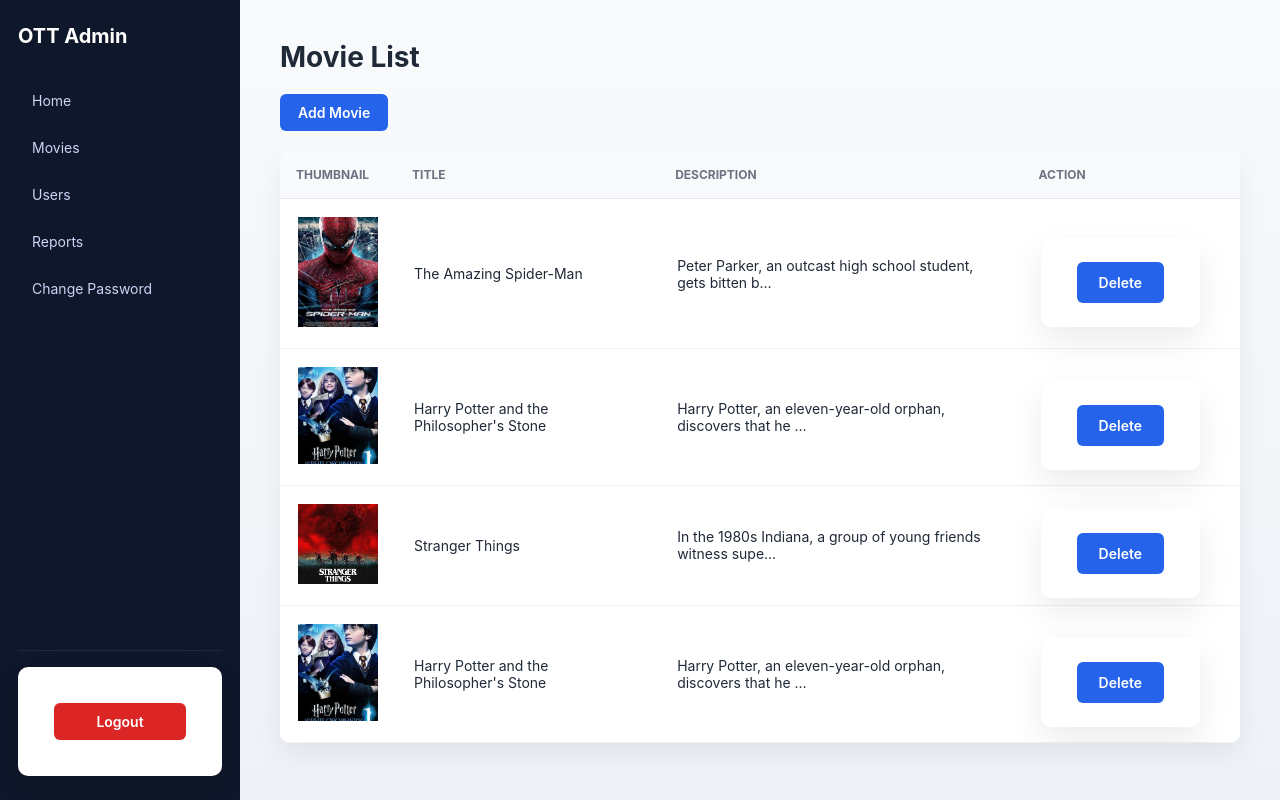
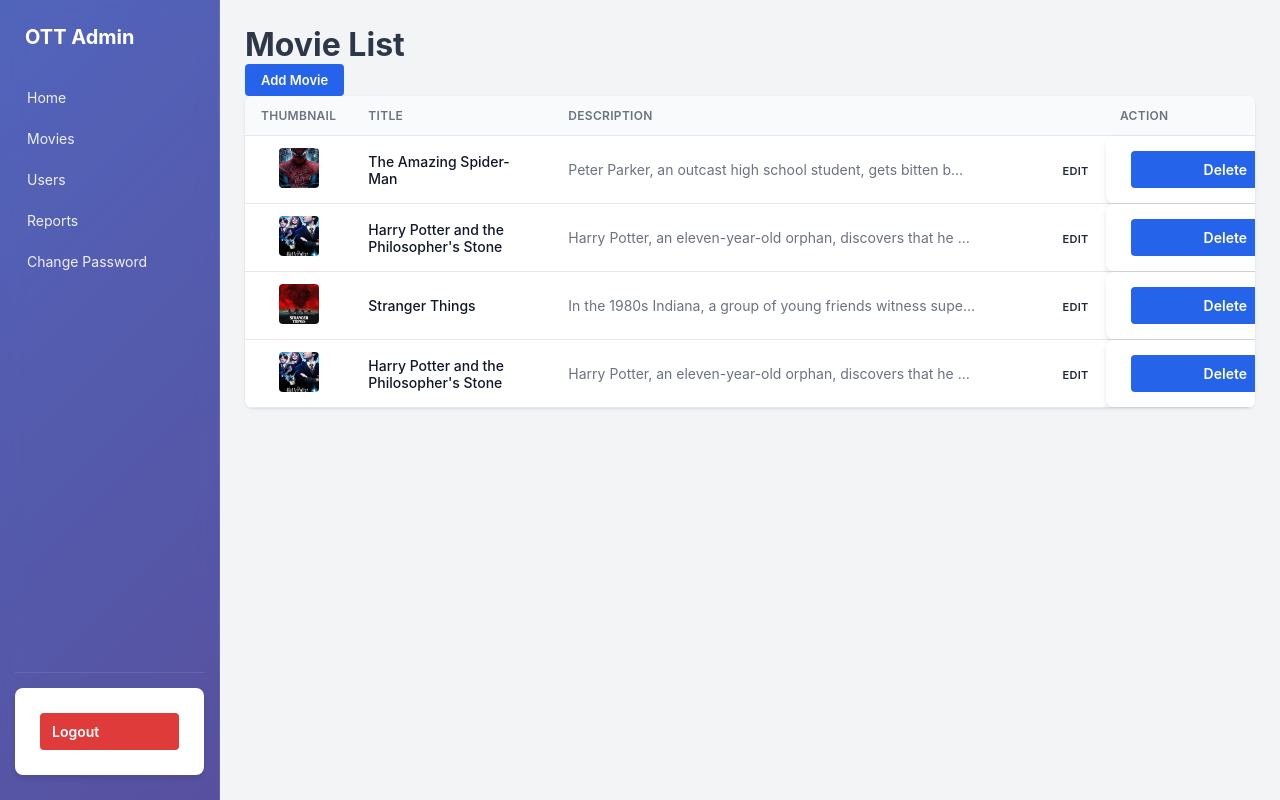
Before and after one commit to Anjana10022002/OTT-Streaming-Platform, a Django app: page /movielist/ in a window 1280 px wide. Run offline with Django 4.2, Linux system fonts and the light colour scheme; a user stored in the database is signed in; data comes from the database, SQL or seed files in the repository.

Commit message:
Fixing css file

```diff
--- a/Admin/admin/adminApp/static/style.css
+++ b/Admin/admin/adminApp/static/style.css
@@ -1,4 +1,4 @@
-* {
+/* * {
     margin: 0;
     padding: 0;
     box-sizing: border-box;
@@ -367,4 +367,353 @@ form button:hover {
     .desc-box, .video-box {
         padding: 20px;
     }
+} */
+
+
+* {
+    margin: 0;
+    padding: 0;
+    box-sizing: border-box;
+    font-family: "Inter", "Segoe UI", Arial, sans-serif;
 }
+
+a {
+    text-decoration: none;
+    color: inherit;
+}
+
+button {
+    border: none;
+    cursor: pointer;
+    font-size: 13px;
+    font-weight: 500;
+}
+
+input:focus,
+textarea:focus,
+button:focus {
+    outline: none;
+}
+
+body {
+    background: linear-gradient(135deg, #667eea 0%, #764ba2 100%);
+    color: #2d3748;
+}
+
+.admin-layout {
+    display: flex;
+    min-height: 100vh;
+    background: linear-gradient(135deg, #667eea 0%, #764ba2 100%);
+}
+
+.sidebar {
+    width: 220px;
+    background: rgba(0, 0, 0, 0.2);
+    backdrop-filter: blur(10px);
+    -webkit-backdrop-filter: blur(10px);
+    color: #ffffff;
+    padding: 25px 15px;
+    display: flex;
+    flex-direction: column;
+    border-right: 1px solid rgba(255, 255, 255, 0.1);
+    height: 100vh;
+    position: sticky;
+    top: 0;
+}
+
+.sidebar-brand {
+    font-size: 20px;
+    font-weight: 700;
+    color: #ffffff;
+    margin-bottom: 30px;
+    padding-left: 10px;
+}
+
+.sidebar-menu {
+    flex: 1;
+}
+
+.sidebar-menu a {
+    display: block;
+    padding: 10px 12px;
+    margin-bottom: 4px;
+    font-size: 14px;
+    border-radius: 4px;
+    color: rgba(255, 255, 255, 0.9);
+}
+
+.sidebar-menu a:hover {
+    background: rgba(255, 255, 255, 0.15);
+    color: #ffffff;
+}
+
+.sidebar-footer {
+    padding-top: 15px;
+    border-top: 1px solid rgba(255, 255, 255, 0.1);
+}
+
+.logoutbtn {
+    width: 100%;
+    padding: 10px 12px;
+    background: #dc2626;
+    color: #ffffff;
+    border-radius: 4px;
+    font-weight: 600;
+    font-size: 14px;
+    text-align: left;
+    border: none;
+    opacity: 0.9;
+}
+
+.logoutbtn:hover {
+    opacity: 1;
+    background: #b91c1c;
+}
+
+.main-content {
+    flex: 1;
+    padding: 25px;
+    background: #f3f4f6;
+    overflow-y: auto;
+    height: 100vh;
+}
+
+.page-header {
+    display: flex;
+    justify-content: space-between;
+    align-items: center;
+    margin-bottom: 20px;
+}
+
+.page-header h1 {
+    font-size: 24px;
+    font-weight: 700;
+    color: #111827;
+    margin: 0;
+}
+
+.primary-btn {
+    display: inline-block;
+    padding: 8px 16px;
+    background: #2563eb;
+    color: #ffffff;
+    border-radius: 4px;
+    font-size: 13px;
+    font-weight: 600;
+    border: none;
+}
+
+.primary-btn:hover {
+    background: #1d4ed8;
+}
+
+.table-wrapper {
+    background: white;
+    border-radius: 8px;
+    box-shadow: 0 1px 3px rgba(0, 0, 0, 0.1);
+    overflow: hidden;
+}
+
+table {
+    width: 100%;
+    border-collapse: collapse;
+    background: #ffffff;
+}
+
+thead {
+    background: #f9fafb;
+    border-bottom: 1px solid #e5e7eb;
+}
+
+th {
+    padding: 12px 16px;
+    font-size: 12px;
+    font-weight: 600;
+    text-transform: uppercase;
+    color: #6b7280;
+    text-align: left;
+    letter-spacing: 0.3px;
+}
+
+th:first-child {
+    width: 60px;
+    text-align: center;
+}
+
+th:nth-child(2) {
+    width: 200px;
+}
+
+th:nth-child(3) {
+    width: auto;
+}
+
+th:last-child {
+    width: 120px;
+    text-align: center;
+}
+
+td {
+    padding: 12px 16px;
+    font-size: 14px;
+    border-bottom: 1px solid #e5e7eb;
+    color: #1f2937;
+    vertical-align: middle;
+}
+
+tbody tr:hover {
+    background: #f9fafb;
+}
+
+td:first-child {
+    text-align: center;
+}
+
+td:first-child img {
+    width: 40px;
+    height: 40px;
+    border-radius: 4px;
+    object-fit: cover;
+    display: inline-block;
+}
+
+td:nth-child(2) {
+    font-weight: 500;
+    color: #111827;
+}
+
+td:nth-child(3) {
+    color: #6b7280;
+}
+
+td:last-child {
+    text-align: center;
+    white-space: nowrap;
+}
+
+.action-btn {
+    padding: 4px 10px;
+    border-radius: 3px;
+    font-size: 11px;
+    font-weight: 600;
+    border: none;
+    cursor: pointer;
+    margin: 0 3px;
+    min-width: 50px;
+    text-transform: uppercase;
+    letter-spacing: 0.3px;
+}
+
+.edit-btn {
+    background: #2563eb;
+    color: white;
+}
+
+.edit-btn:hover {
+    background: #1d4ed8;
+}
+
+.delete-btn {
+    background: #dc2626;
+    color: white;
+}
+
+.delete-btn:hover {
+    background: #b91c1c;
+}
+
+form {
+    background: white;
+    padding: 25px;
+    max-width: 450px;
+    border-radius: 8px;
+    box-shadow: 0 4px 6px rgba(0, 0, 0, 0.1);
+    margin: 0 auto;
+}
+
+label {
+    font-size: 13px;
+    font-weight: 600;
+    margin-bottom: 4px;
+    display: block;
+    color: #374151;
+}
+
+input,
+textarea {
+    width: 100%;
+    padding: 10px 12px;
+    font-size: 14px;
+    border: 1px solid #d1d5db;
+    border-radius: 4px;
+    margin-bottom: 16px;
+}
+
+input:focus,
+textarea:focus {
+    border-color: #2563eb;
+    box-shadow: 0 0 0 2px rgba(37, 99, 235, 0.1);
+}
+
+form button {
+    background: #2563eb;
+    color: #ffffff;
+    padding: 10px 20px;
+    border-radius: 4px;
+    font-weight: 600;
+    font-size: 14px;
+    width: 100%;
+    border: none;
+}
+
+form button:hover {
+    background: #1d4ed8;
+}
+
+.login-container {
+    display: flex;
+    justify-content: center;
+    align-items: center;
+    min-height: 100vh;
+    background: linear-gradient(135deg, #667eea 0%, #764ba2 100%);
+}
+
+.login-container form {
+    width: 350px;
+    background: white;
+    padding: 30px;
+}
+
+.login-container h1 {
+    font-size: 22px;
+    font-weight: 700;
+    margin-bottom: 20px;
+    text-align: center;
+    color: #111827;
+}
+
+@media (max-width: 768px) {
+    .admin-layout {
+        flex-direction: column;
+    }
+
+    .sidebar {
+        width: 100%;
+        height: auto;
+        position: relative;
+        padding: 15px;
+    }
+
+    .main-content {
+        padding: 15px;
+        height: auto;
+    }
+
+    th:nth-child(2) {
+        width: 150px;
+    }
+
+    th:last-child {
+        width: 100px;
+    }
+}
```
